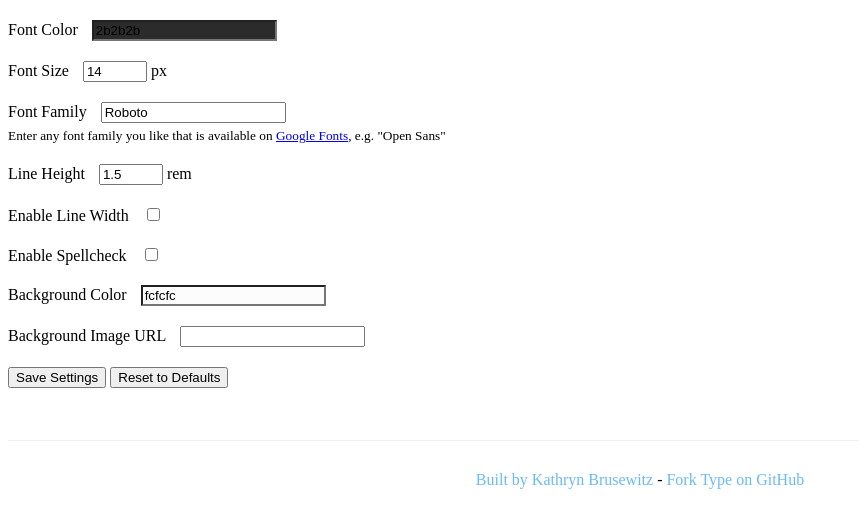
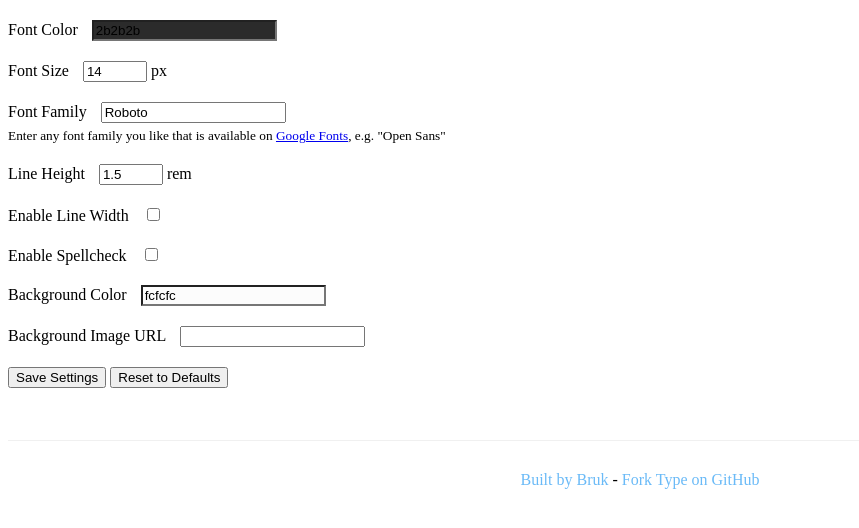
Before and after one commit to KathrynBrusewitz/type-tab, a browser extension: page options.html in a window 1280 px wide. Shown: the whole page, without its empty margins (0-859 px from the left). Drawn offline with Linux system fonts and the light colour scheme.

Commit message:
Update options.html

```diff
--- a/options.html
+++ b/options.html
@@ -57,7 +57,7 @@
   </section>
 
   <section class="attribution">
-    <a href="http://bruk.io/">Built by Kathryn Brusewitz</a> - <a href="https://github.com/KathrynBrusewitz/type">Fork Type on GitHub</a>
+    <a href="http://bruk.io/">Built by Bruk</a> - <a href="https://github.com/KathrynBrusewitz/type">Fork Type on GitHub</a>
   </section>
 
   <script src="defaults.js"></script>
```
